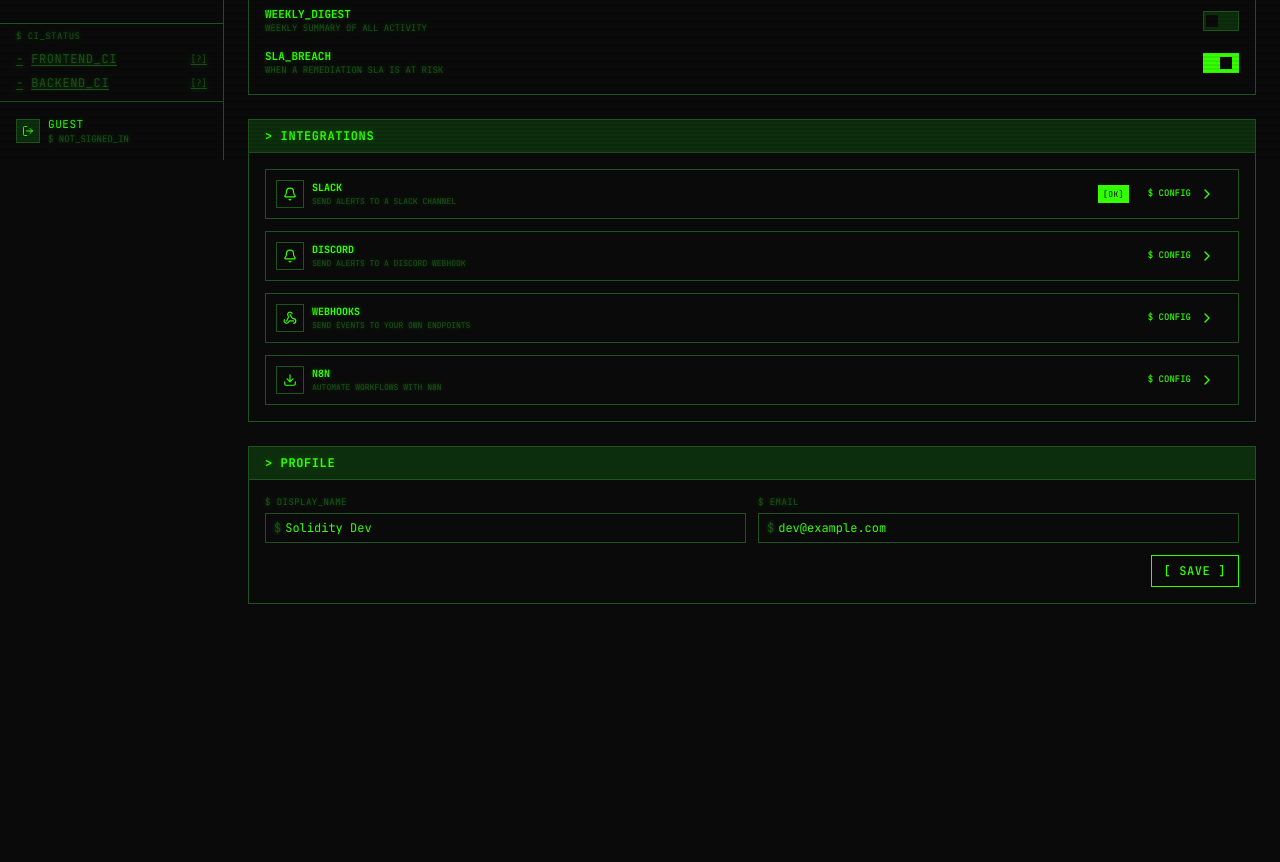
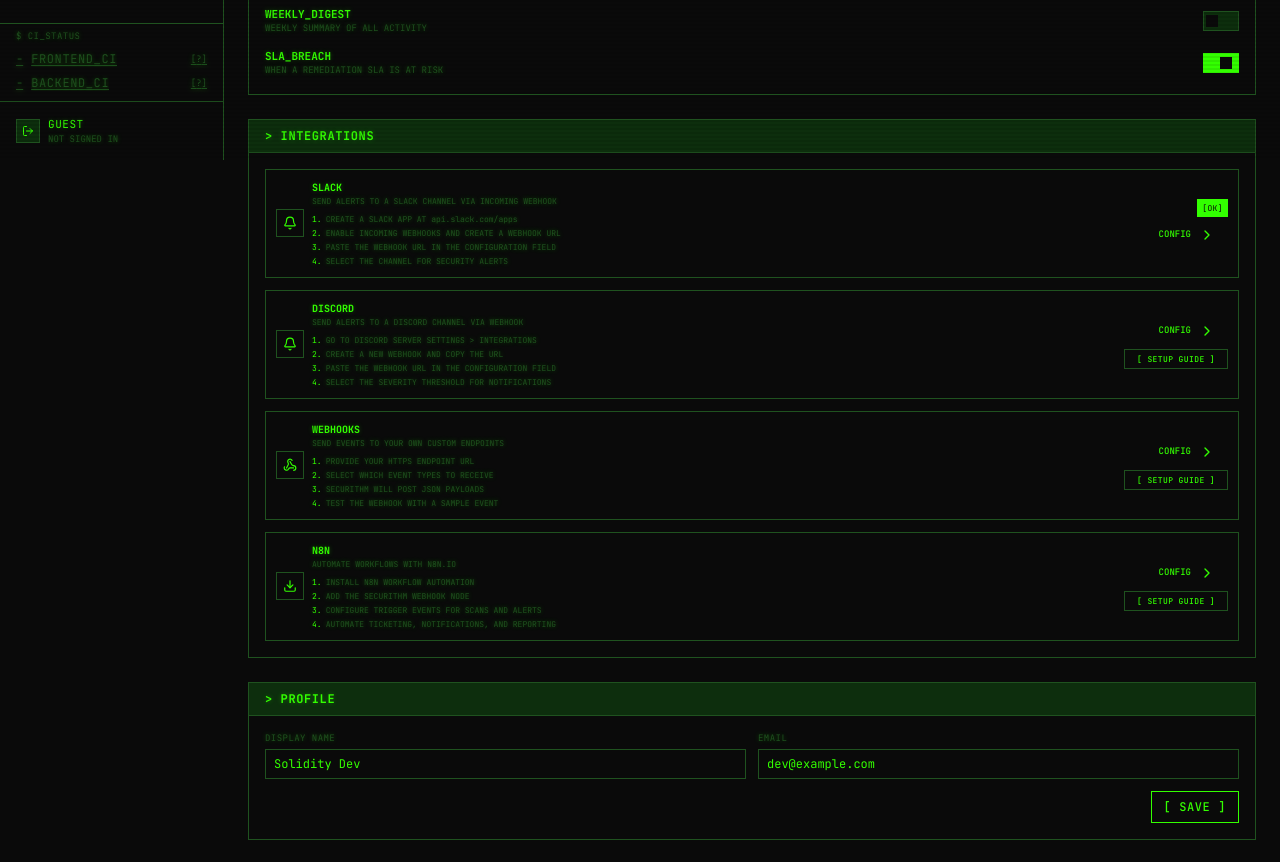
Before and after one commit to shivamprajapati17/securithm, a Next.js app: page /dashboard/settings in a window 1280 px wide. Shown: the part 640-1502 px from the top of the page. Before the commit the page ends 1268 px from the top, so only its background shows below. Built offline with nearby package versions, Linux system fonts and the light colour scheme; no server answers.

Commit message:
fix: dashboard integrations, a11y, workflow files, docs repo link, symbol cleanup

```diff
--- a/src/app/dashboard/api-console/page.tsx
+++ b/src/app/dashboard/api-console/page.tsx
@@ -142,10 +142,10 @@ export default function ApiConsolePage() {
       <div className="flex items-start justify-between">
         <div>
           <h1 className="text-base font-bold text-[var(--color-term-fg)] term-glow">
-            $ RISK_API --CONSOLE
+            RISK API CONSOLE
           </h1>
           <p className="text-[10px] text-[var(--color-term-muted)] mt-1 font-mono">
-            # INSTITUTIONAL RISK SCORING API — DUE DILIGENCE FOR EXCHANGES, INSURERS, AND FUNDS
+            INSTITUTIONAL RISK SCORING API FOR EXCHANGES, INSURERS, AND FUNDS
           </p>
         </div>
         <Badge variant="default" className="gap-1 text-[9px]">
--- a/src/app/dashboard/monitoring/page.tsx
+++ b/src/app/dashboard/monitoring/page.tsx
@@ -25,10 +25,10 @@ export default function MonitoringPage() {
       <div className="flex items-start justify-between">
         <div>
           <h1 className="text-base font-bold text-[var(--color-term-fg)] term-glow">
-            $ MONITORING --STATUS
+            MONITORING STATUS
           </h1>
           <p className="text-[10px] text-[var(--color-term-muted)] mt-1 font-mono">
-            # REAL-TIME ON-CHAIN MONITORING FOR DEPLOYED CONTRACTS
+            REAL-TIME ON-CHAIN MONITORING FOR DEPLOYED CONTRACTS
           </p>
         </div>
         <Button className="gap-2">
@@ -84,7 +84,7 @@ export default function MonitoringPage() {
             <Card>
               <CardContent className="p-8 text-center text-xs text-[var(--color-term-muted)] font-mono">
                 <Radio className="h-6 w-6 mx-auto mb-2 text-[var(--color-term-muted)]" />
-                $ NO_CONTRACTS_MONITORED
+                NO CONTRACTS BEING MONITORED. CLICK MONITOR TO ADD A CONTRACT ADDRESS FOR REAL-TIME SURVEILLANCE.
               </CardContent>
             </Card>
           ) : (
@@ -142,7 +142,7 @@ export default function MonitoringPage() {
                     )}
 
                     <Button variant="ghost" size="sm" className="w-full mt-2 gap-1 text-[9px] h-6">
-                      $ DETAILS
+                      DETAILS
                       <ArrowUpRight className="h-2.5 w-2.5" />
                     </Button>
                   </CardContent>
@@ -156,7 +156,7 @@ export default function MonitoringPage() {
             <Card>
               <CardHeader className="flex flex-row items-center justify-between">
                 <CardTitle>{">"} ACTIVITY_FEED</CardTitle>
-                <Button variant="ghost" size="sm" className="text-[9px]">$ CONFIG</Button>
+                <Button variant="ghost" size="sm" className="text-[9px]">CONFIG</Button>
               </CardHeader>
               <CardContent>
                 <div className="space-y-2">
--- a/src/app/dashboard/repos/page.tsx
+++ b/src/app/dashboard/repos/page.tsx
@@ -32,10 +32,10 @@ export default function ReposPage() {
       <div className="flex items-start justify-between">
         <div>
           <h1 className="text-base font-bold text-[var(--color-term-fg)] term-glow">
-            $ REPOS --LIST
+            REPOS CONNECTED
           </h1>
           <p className="text-[10px] text-[var(--color-term-muted)] mt-1 font-mono">
-            # SCANNED CONTRACTS AND CI/CD INTEGRATION STATUS
+            SCANNED CONTRACTS AND CI/CD INTEGRATION STATUS
           </p>
         </div>
         <Button className="gap-2">
@@ -100,7 +100,7 @@ export default function ReposPage() {
         ) : Object.keys(scanGroups).length === 0 ? (
           <Card>
             <CardContent className="p-8 text-center text-xs text-[var(--color-term-muted)] font-mono">
-              $ NO_SCANS_YET
+              NO SCANS YET. CONNECT A GITHUB REPO TO AUTO-SCAN EVERY PR AND PUSH.
             </CardContent>
           </Card>
         ) : (
--- a/src/app/dashboard/settings/page.tsx
+++ b/src/app/dashboard/settings/page.tsx
@@ -84,10 +84,10 @@ export default function SettingsPage() {
     <div className="space-y-6">
       <div>
         <h1 className="text-base font-bold text-[var(--color-term-fg)] term-glow">
-          $ SETTINGS --CONFIG
+          SETTINGS CONFIGURATION
         </h1>
         <p className="text-[10px] text-[var(--color-term-muted)] mt-1 font-mono">
-          # MANAGE YOUR ACCOUNT, BILLING, AND TEAM SETTINGS
+          MANAGE YOUR ACCOUNT, BILLING, AND TEAM SETTINGS
         </p>
       </div>
 
@@ -183,26 +183,50 @@ export default function SettingsPage() {
             {
               icon: Bell,
               name: "SLACK",
-              description: "SEND ALERTS TO A SLACK CHANNEL",
+              description: "SEND ALERTS TO A SLACK CHANNEL VIA INCOMING WEBHOOK",
               connected: true,
+              setupSteps: [
+                "CREATE A SLACK APP AT api.slack.com/apps",
+                "ENABLE INCOMING WEBHOOKS AND CREATE A WEBHOOK URL",
+                "PASTE THE WEBHOOK URL IN THE CONFIGURATION FIELD",
+                "SELECT THE CHANNEL FOR SECURITY ALERTS",
+              ],
             },
             {
               icon: Bell,
               name: "DISCORD",
-              description: "SEND ALERTS TO A DISCORD WEBHOOK",
+              description: "SEND ALERTS TO A DISCORD CHANNEL VIA WEBHOOK",
               connected: false,
+              setupSteps: [
+                "GO TO DISCORD SERVER SETTINGS > INTEGRATIONS",
+                "CREATE A NEW WEBHOOK AND COPY THE URL",
+                "PASTE THE WEBHOOK URL IN THE CONFIGURATION FIELD",
+                "SELECT THE SEVERITY THRESHOLD FOR NOTIFICATIONS",
+              ],
             },
             {
               icon: Webhook,
               name: "WEBHOOKS",
-              description: "SEND EVENTS TO YOUR OWN ENDPOINTS",
+              description: "SEND EVENTS TO YOUR OWN CUSTOM ENDPOINTS",
               connected: false,
+              setupSteps: [
+                "PROVIDE YOUR HTTPS ENDPOINT URL",
+                "SELECT WHICH EVENT TYPES TO RECEIVE",
+                "SECURITHM WILL POST JSON PAYLOADS",
+                "TEST THE WEBHOOK WITH A SAMPLE EVENT",
+              ],
             },
             {
               icon: Download,
               name: "N8N",
-              description: "AUTOMATE WORKFLOWS WITH N8N",
+              description: "AUTOMATE WORKFLOWS WITH N8N.IO",
               connected: false,
+              setupSteps: [
+                "INSTALL N8N WORKFLOW AUTOMATION",
+                "ADD THE SECURITHM WEBHOOK NODE",
+                "CONFIGURE TRIGGER EVENTS FOR SCANS AND ALERTS",
+                "AUTOMATE TICKETING, NOTIFICATIONS, AND REPORTING",
+              ],
             },
           ].map((integration) => (
             <div
@@ -218,18 +242,31 @@ export default function SettingsPage() {
                   <div className="text-[8px] text-[var(--color-term-muted)] font-mono">
                     {integration.description}
                   </div>
+                  <div className="mt-1.5 space-y-0.5">
+                    {integration.setupSteps.map((step, i) => (
+                      <div key={i} className="flex items-start gap-1 text-[8px] text-[var(--color-term-muted)] font-mono">
+                        <span className="text-[var(--color-term-fg)] shrink-0">{i + 1}.</span>
+                        {step}
+                      </div>
+                    ))}
+                  </div>
                 </div>
               </div>
-              <div className="flex items-center gap-1.5">
+              <div className="flex flex-col items-end gap-1.5">
                 {integration.connected && (
                   <Badge variant="default" className="text-[8px] px-1 bg-[var(--color-term-fg)] text-[var(--color-term-bg)]">
                     [OK]
                   </Badge>
                 )}
                 <Button variant="ghost" size="sm" className="text-[9px] h-6">
-                  $ CONFIG
+                  CONFIG
                   <ChevronRight className="h-3 w-3" />
                 </Button>
+                {!integration.connected && (
+                  <Button variant="outline" size="sm" className="text-[8px] h-5">
+                    [ SETUP GUIDE ]
+                  </Button>
+                )}
               </div>
             </div>
           ))}
@@ -245,23 +282,25 @@ export default function SettingsPage() {
           <div className="grid sm:grid-cols-2 gap-3">
             <div>
               <label className="text-[9px] font-mono text-[var(--color-term-muted)] uppercase tracking-wider mb-1 block">
-                $ DISPLAY_NAME
+                DISPLAY NAME
               </label>
               <div className="flex items-center border border-[var(--color-term-border)] px-2">
-                <span className="text-[var(--color-term-muted)] text-xs mr-1">$</span>
                 <input
+                  id="settings-display-name"
+                  name="display_name"
                   defaultValue="Solidity Dev"
                   className="flex-1 bg-transparent border-none outline-none text-[var(--color-term-fg)] font-mono text-xs py-1.5"
                 />
               </div>
             </div>
             <div>
-              <label className="text-[9px] font-mono text-[var(--color-term-muted)] uppercase tracking-wider mb-1 block">
-                $ EMAIL
+              <label className="text-[9px] font-mono text-[var(--color-term-muted)] uppercase tracking-wider mb-1 block" htmlFor="settings-email">
+                EMAIL
               </label>
               <div className="flex items-center border border-[var(--color-term-border)] px-2">
-                <span className="text-[var(--color-term-muted)] text-xs mr-1">$</span>
                 <input
+                  id="settings-email"
+                  name="email"
                   defaultValue="dev@example.com"
                   type="email"
                   className="flex-1 bg-transparent border-none outline-none text-[var(--color-term-fg)] font-mono text-xs py-1.5"
--- a/src/app/dashboard/team/page.tsx
+++ b/src/app/dashboard/team/page.tsx
@@ -55,10 +55,10 @@ export default function TeamPage() {
       <div className="flex items-start justify-between">
         <div>
           <h1 className="text-base font-bold text-[var(--color-term-fg)] term-glow">
-            $ TEAM --BOARD
+            TEAM BOARD
           </h1>
           <p className="text-[10px] text-[var(--color-term-muted)] mt-1 font-mono">
-            # REMEDIATION_WORKFLOW — {findings.length} TOTAL_FINDINGS
+            REMEDIATION WORKFLOW — {findings.length} TOTAL FINDINGS
           </p>
         </div>
         <div className="flex items-center gap-2">
--- a/src/app/docs/page.tsx
+++ b/src/app/docs/page.tsx
@@ -177,8 +177,8 @@ export default function DocsPage() {
                 SYSTEM STATUS
                 <ExternalLink className="h-2.5 w-2.5" />
               </a>
-              <a href="https://github.com/securithm" className="text-[10px] text-[var(--color-term-muted)] font-mono hover:text-[var(--color-term-fg)] flex items-center gap-1">
-                GITHUB
+              <a href="https://github.com/shivamprajapati17/securithm" className="text-[10px] text-[var(--color-term-muted)] font-mono hover:text-[var(--color-term-fg)] flex items-center gap-1">
+                GITHUB REPO
                 <ExternalLink className="h-2.5 w-2.5" />
               </a>
             </div>
--- a/src/components/sidebar.tsx
+++ b/src/components/sidebar.tsx
@@ -69,7 +69,7 @@ export function Sidebar() {
           onClick={handleNavClick}
         >
           <span className="text-xs font-bold text-[var(--color-term-fg)] term-glow">
-            {collapsed ? "AI" : "$_SECURITHM"}
+            {collapsed ? "AI" : "SECURITHM"}
           </span>
         </a>
         {/* Desktop collapse button */}
@@ -140,7 +140,7 @@ export function Sidebar() {
                 {user ? (user.display_name || user.email.split("@")[0]) : "guest"}
               </div>
               <div className="text-[9px] font-mono text-[var(--color-term-muted)] truncate uppercase">
-                {isAuthenticated ? "$ logged_in" : "$ not_signed_in"}
+                {isAuthenticated ? "LOGGED IN" : "NOT SIGNED IN"}
               </div>
             </div>
           )}
```
Also changed, not shown: src/app/dashboard/page.tsx (+4 -4 lines), src/app/dashboard/scans/page.tsx (+7 -8 lines).
